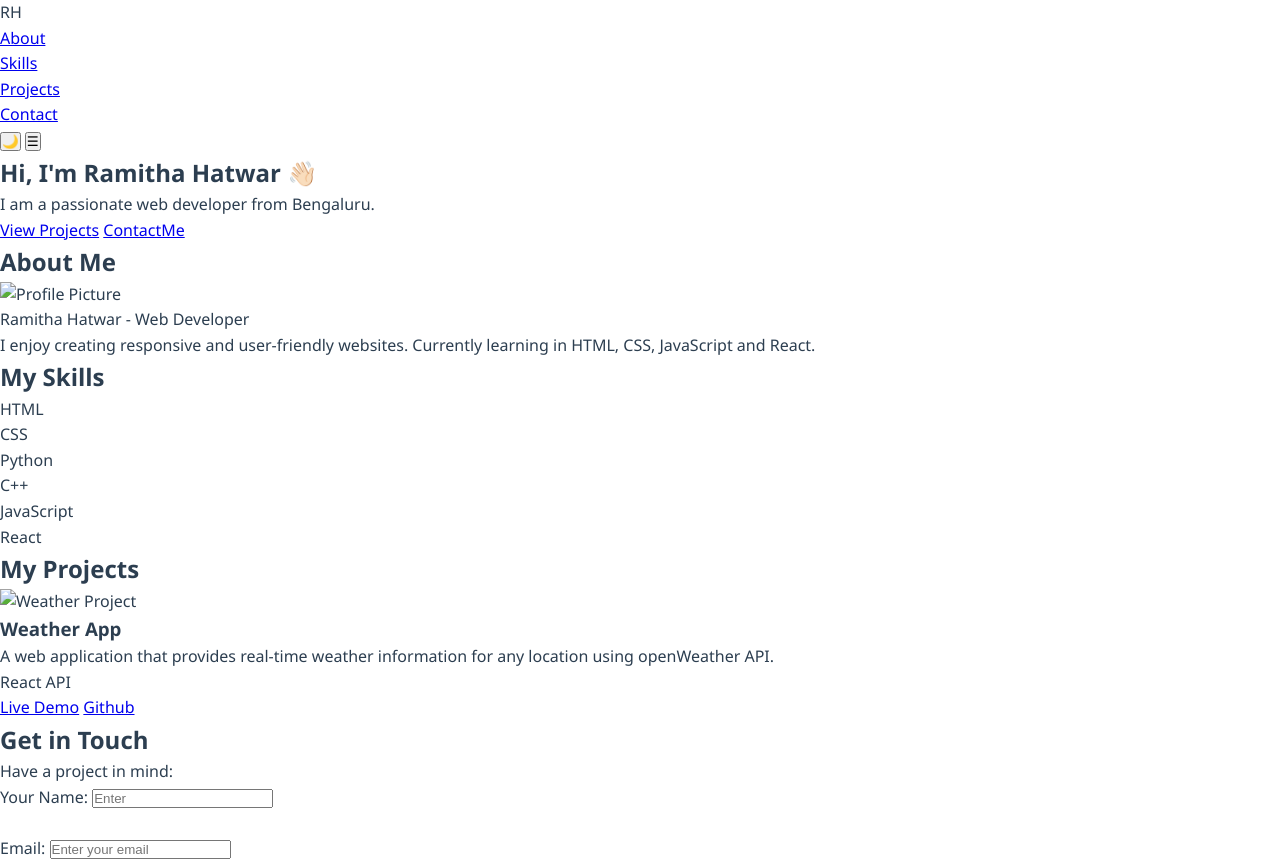
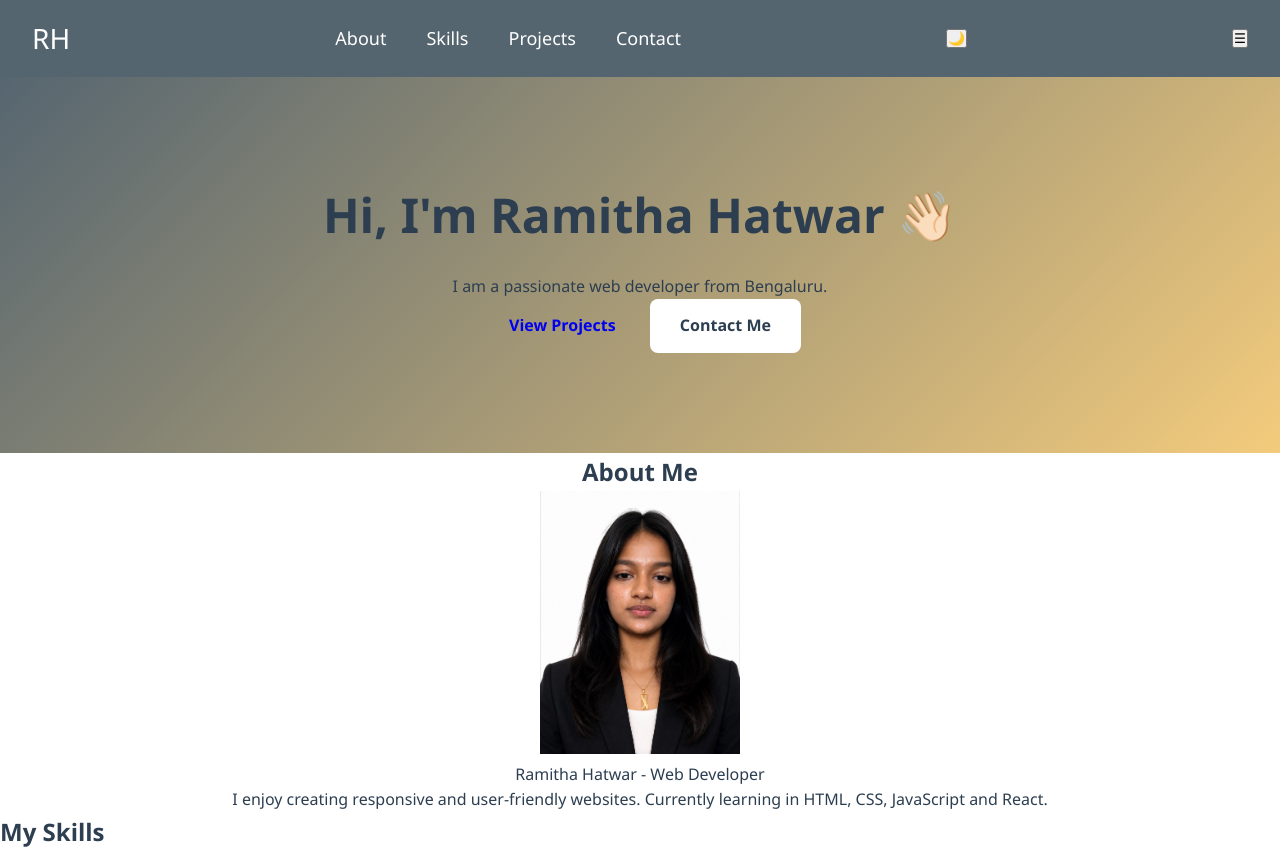
Before and after one commit to RAMITHA7/Project, a plain HTML site: page index.html in a window 1280 px wide. Shown: the top 862 px of the page. Drawn offline with Linux system fonts and the light colour scheme.

Commit message:
styling portfolio

```diff
--- a/index.html
+++ b/index.html
@@ -28,31 +28,43 @@
     <header class="site-header">
         <nav class="navbar">
             <div class="logo">RH</div>
-            <ul>
+            <ul class="nav-links">
                 <li><a href="#About">About</a></li>
                 <li><a href="#Skills">Skills</a></li>
                 <li><a href="#Projects">Projects</a></li>
-                <li><a href="#">Contact</a></li>
+                <li><a href="#Contact">Contact</a></li>
             </ul>
-            <button class="theme-toggle" title="Toggle Dark Mode" aria-label="Toggle Dark Mode">🌙</button>
-            <button class="menu-toggle" title="Toggle Navigation" aria-label="Toggle Navigation" aria-expanded="false">☰</button>
-
+            <button
+            class="theme-toggle"
+            title="Toggle Dark Mode"
+            aria-label="Toggle Dark Mode"
+            >
+            🌙
+            </button>
+            <button
+            class="menu-toggle"
+            title="Toggle Navigation"
+            aria-label="Toggle Navigation"
+            aria-expanded="false"
+            >
+            ☰
+            </button>
         </nav>
     </header>
     <main>
         <section class="hero-section" id="hero">
-            <h1>Hi, I'm Ramitha Hatwar 👋🏻 </h1>
+            <h1>Hi, I'm Ramitha Hatwar 👋🏻</h1>
             <p class="tagline">I am a passionate web developer from Bengaluru.</p>
             <div class="hero-button">
-                <a href="#Projects">View Projects</a>
-                <a href="#Contact">ContactMe</a>
+                <a href="#Projects" class="btn btn-primary">View Projects</a>
+                <a href="#Contact" class="btn btn-secondary">Contact Me</a>
             </div>
         </section>
         <section id="About" class="about-section">
         <h2>About Me</h2>
         <div class="about-content">
             <figure class="profile-figure">
-                <img src="profile.jpg" alt="Profile Picture" width="200px" height="200px">
+                <img src="profile.jpg" alt="Profile Picture" width="200px">
                 <figcaption>Ramitha Hatwar - Web Developer</figcaption>
             </figure>
             <div class="about-text">
@@ -78,9 +90,31 @@
         <h2>My Projects</h2>
         <div class="project-grid">
             <article class="project-card " data-category="web">
-                <img src="weather.jpg" alt="Weather Project" width="300px" height="200px">
+                <img src="WeatherApp.jpg" alt="Weather Project" width="300px" height="200px">
                 <h3>Weather App</h3>
                 <p>A web application that provides real-time weather information for any location using openWeather API.</p>
+                <div class="project-tag">
+                    <span class="tag">React</span>
+                    <span class="tag">API</span>
+                </div>
+                <a href="#" class="btn">Live Demo</a>
+                <a href="#" class="btn">Github</a>
+            </article>
+            <article class="project-card " data-category="web">
+                <img src="attendance.png" alt="Attendance Tracker" width="300px" height="200px">
+                <h3>Attendance Tracker</h3>
+                <p>A web application for tracking student attendance in real-time.</p>
+                <div class="project-tag">
+                    <span class="tag">React</span>
+                    <span class="tag">API</span>
+                </div>
+                <a href="#" class="btn">Live Demo</a>
+                <a href="#" class="btn">Github</a>
+            </article>
+            <article class="project-card " data-category="web">
+                <img src="travel.jpeg" alt="Travel App" width="300px" height="200px">
+                <h3>Travel App</h3>
+                <p>A web application for planning and managing travel itineraries also with ai.</p>
                 <div class="project-tag">
                     <span class="tag">React</span>
                     <span class="tag">API</span>
--- a/style.css
+++ b/style.css
@@ -4,7 +4,7 @@
       padding:0;
    }
    :root{
-    --primary-color:#1B4F72;
+      --primary-color:#1d3240bf;
       --accent:#f3cb7c;
       --text: #2c3E50;
       --light:#f4f6f8;
@@ -17,3 +17,117 @@
       color:var(--text);
       line-height:1.6;
    }
+   .navbar{
+      display:flex;
+      justify-content:space-between;
+      align-items:center;
+      padding:1rem 2rem;
+      background-color:var(--primary-color);
+   }
+   .site-header{
+      position:sticky;
+      top:0;
+      z-index:10000;
+   }
+   .logo{
+     font-size:28px;
+     font-weight: 500;
+     color:var(--white);
+   }
+   .nav-links{
+     list-style:none;
+     display:flex;
+     gap:40px
+   }
+   .nav-links a{
+     text-decoration:none;
+     color:var(--white);
+     font-weight:500;
+     font-size:18px;
+     transition:0.3s ease-in-out;
+   }
+   .nav-links a:hover{
+      color:var(--accent);
+   }
+   .hero-section{
+      background:linear-gradient(135deg, var(--primary-color), var(--accent));
+      text-align:center;
+      padding:100px 5%;
+   }
+   .hero-section h1{
+      font-size:3rem;
+      margin-bottom:20px;
+   }
+   .about-section{
+      text-align:center;
+   }
+   .skills-grid{
+      display:grid;
+      grid-template-columns:repeat(auto-fit, minmax(200px, 1fr));
+      gap:20px;
+      margin-top:40px;
+   }
+   .skill-item{
+      background:var(--light);
+      border:2px solid var(--primary-color);
+      border-radius:12px;
+      text-align:center;
+      padding:30px 20px;
+      font-weight:bold;
+      font-size:1.1rem;
+      transition:all 0.3s;
+   }
+   .skill-item:hover{
+      transform:translateY(-8px);
+      box-shadow: 0 4px 15px rgb(0,0,0,0.602);
+   }
+   .project-grid{
+      display: grid;
+      grid-template-columns: repeat(auto-fill, minmax(300px,1fr));
+      gap:30px;
+      margin-top:40px;
+   }
+   .project-card{
+      background-color: var(--white);
+      border-radius: 16px;
+      overflow: hidden;
+      display: flex;
+      flex-direction: column;
+      transition:all 0.3s;
+   }
+   .project-card:hover{
+      transform: translate(-8px);
+      box-shadow: 0 4px 15px rgb(0,0,0,0.602);
+   }
+   .project-card img{
+      width:100%;
+      height:200px;
+      object-fit: cover;
+   }
+   .btn{
+      display:inline-block;
+      padding: 12px 28px;
+      border-radius: 8px;
+      text-decoration: none;
+      font-weight:600;
+      font-size:1rem;
+      border:2px solid transparent;
+   }
+   .btn primary{
+      background-color: var(--accent);
+      color:white;
+   }
+   .btn-primary:hover{
+      background: transparent;
+      border-color:var(--accent);
+      color: var(--accent);
+   }
+   .btn-secondary{
+      background-color:var(--white);
+      color:var(--primary);
+   }
+   .btn-secondary:hover{
+      background-color:transparent;
+      border-color:var(--white);
+      color:var(--white);
+   }
```
Also changed, not shown: WeatherApp.jpg (added), attendance.png (added), profile.jpg (added), travel.jpeg (added), 2 other files. Lines whose indentation alone changed are shown as unchanged.
